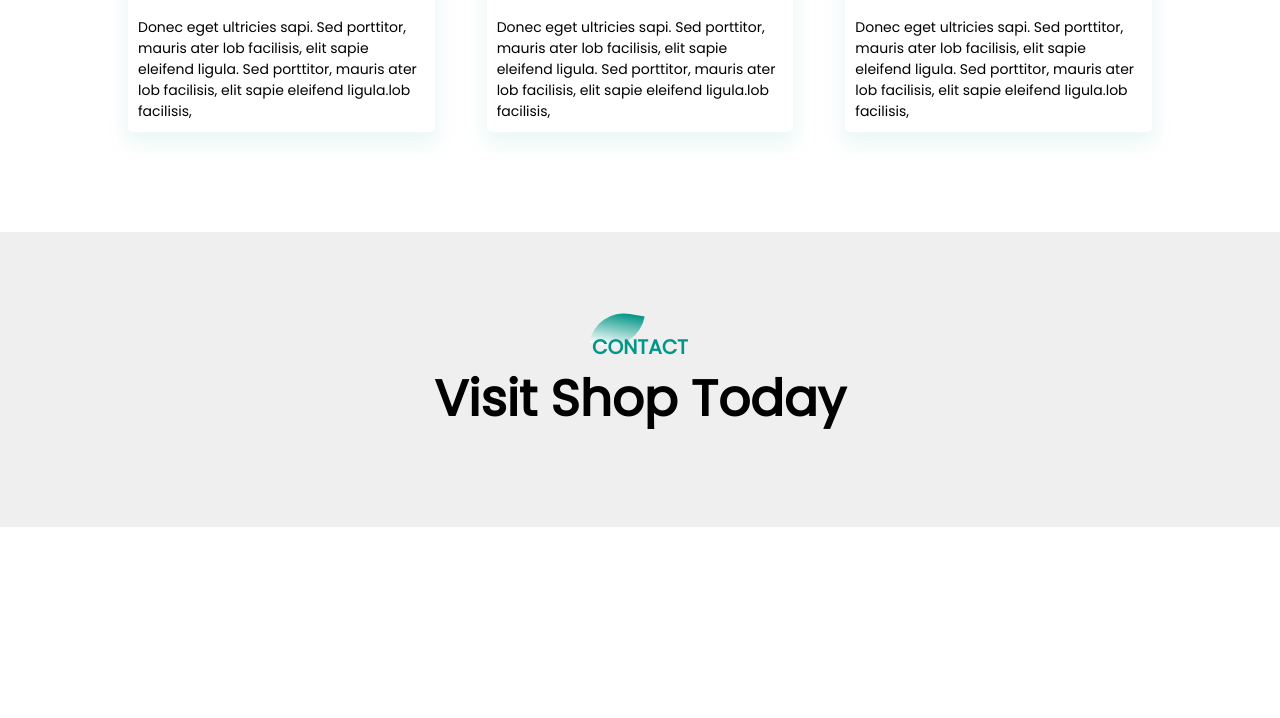
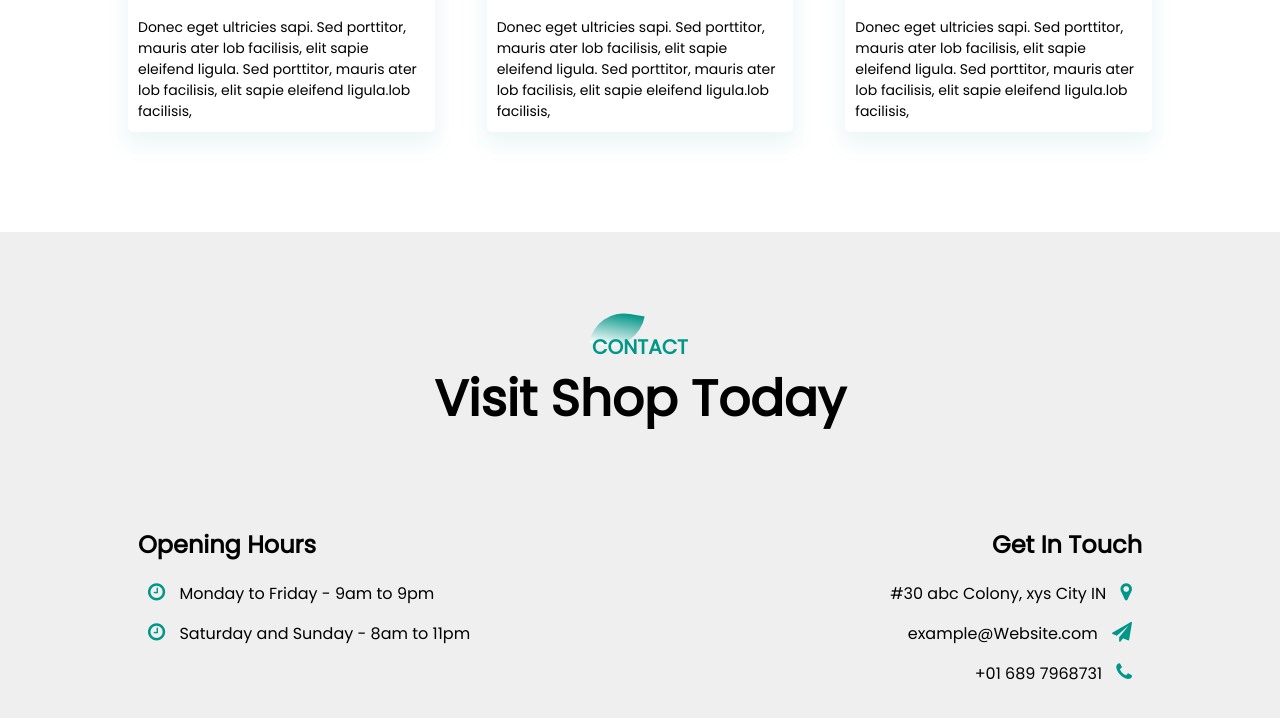
Before and after one commit to IsaiLopezLinkedin/Barber-Shop-Website-1, a plain HTML site: page index.html in a window 1280 px wide. Shown: the part 2929-3647 px from the top of the page. Before the commit the page ends 3456 px from the top, so only its background shows below. Drawn offline with Linux system fonts and the light colour scheme.

Commit message:
Commit #27
We put address and schedules

```diff
--- a/index.html
+++ b/index.html
@@ -225,10 +225,26 @@
 <!--footer-->
 
 <section id="footer">
- <div class="title-text">
-   <p>CONTACT</p>
-   <h1>Visit Shop Today</h1>
- </div>
+    <div class="title-text">
+      <p>CONTACT</p>
+      <h1>Visit Shop Today</h1>
+    </div>
+
+  <div class="footer-row">
+    <div class="footer-left">
+        <h1>Opening Hours</h1>
+         <p> <i class="fa fa-clock-o"></i> Monday to Friday - 9am to 9pm</p>
+         <p> <i class="fa fa-clock-o"></i> Saturday and Sunday - 8am to 11pm</p>
+    </div>
+
+    <div class="footer-right">
+        <h1>Get In Touch</h1>
+         <p>#30 abc Colony, xys City IN <i class="fa fa-map-marker"></i> </p>
+         <p>example@Website.com <i class="fa fa-paper-plane"></i> </p>
+         <p>+01 689 7968731 <i class="fa fa-phone"></i> </p>
+    </div>
+
+  </div>
 
 
 </section>
--- a/style.css
+++ b/style.css
@@ -392,3 +392,35 @@ hr {
     background: #efefef;
     position: relative;
 }
+
+.footer-row {
+    width: 80%;
+    margin: 0 auto;
+    display: flex;
+    justify-content: space-between;
+    flex-wrap: wrap;
+}
+
+.footer-left,.footer-right {
+    flex-basis: 45%;
+    padding: 10px;
+    margin-bottom: 20px;
+}
+
+.footer-right {
+    text-align: right;
+}
+
+.footer-row h1 {
+    margin: 10px 0;
+}
+
+.footer-row p {
+    line-height: 35px;
+}
+
+.footer-left .fa,.footer-right .fa {
+    font-size: 20px;
+    color: #009688;
+    margin: 10px;
+}
```
